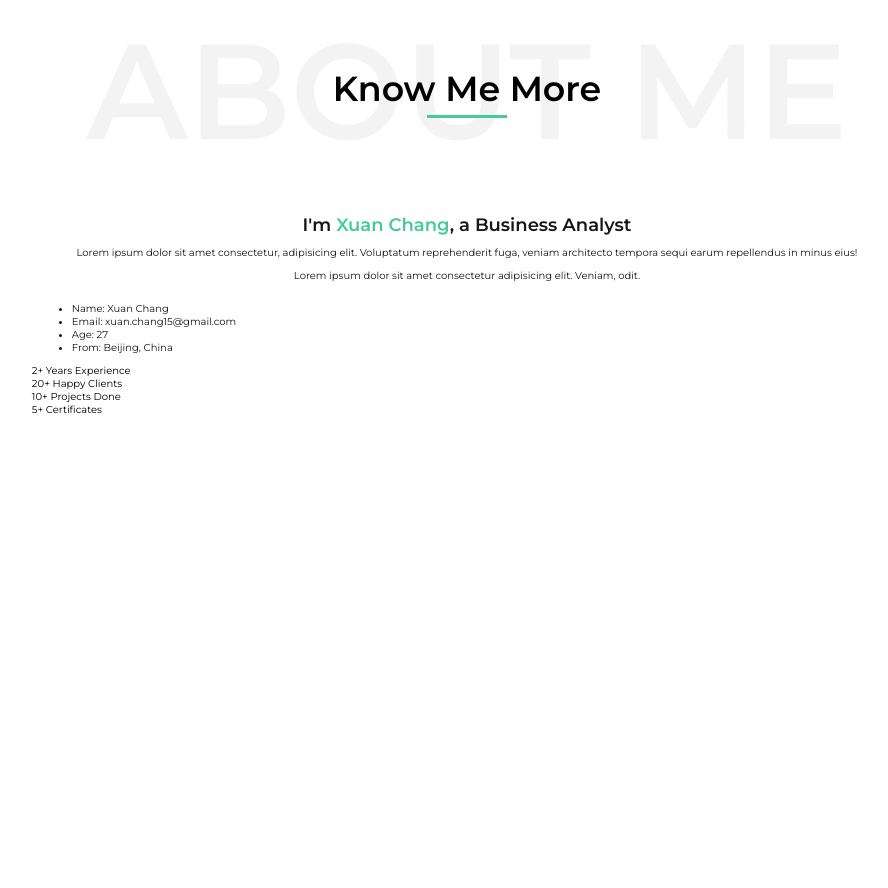
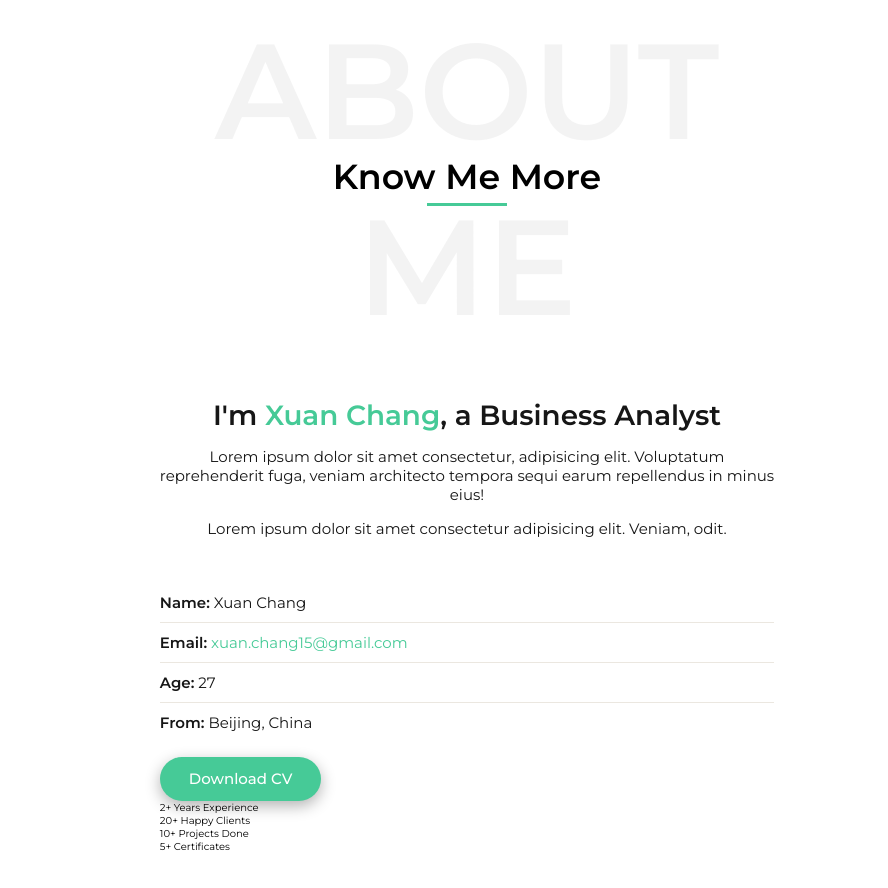
Before and after one commit to AllenBoxinHao/PersonalWebsite_XUAN, a plain HTML site: page index.html in a window 1280 px wide. Shown: the part 932-1820 px from the top of the page, without its empty margins (333-1221 px from the left). Before the commit the page ends 1393 px from the top, so only its background shows below. Drawn offline with Linux system fonts and the light colour scheme.

Commit message:
sass btn separated

```diff
--- a/index.html
+++ b/index.html
@@ -115,13 +115,13 @@
                 </p>
               </div>
               <div class="content--secondary">
-                <ul>
-                  <li>Name: Xuan Chang</li>
-                  <li>Email: xuan.chang15@gmail.com</li>
-                  <li>Age: 27</li>
-                  <li>From: Beijing, China</li>
+                <ul class="content__list">
+                  <li><b>Name:</b> Xuan Chang</li>
+                  <li><b>Email:</b> <span class="text--primary">xuan.chang15@gmail.com</span></li>
+                  <li><b>Age:</b> 27</li>
+                  <li class="border--0"><b>From:</b> Beijing, China</li>
                 </ul>
-                <a href="#" class="btn--secondary"></a>
+                <a href="#" class="btn btn--secondary">Download CV</a>
               </div>
             </article>
             <div class="content--tertiary">
--- a/scss/about.scss
+++ b/scss/about.scss
@@ -1,5 +1,9 @@
 .about__wrap {
+  margin: 0 10vw;
   padding: 0 3.5vw;
+  .text--primary {
+    color: var(--color-primary);
+  }
   .about__header {
     position: relative;
     display: flex;
@@ -36,22 +40,40 @@
       display: block;
     }
   }
-  .about__content{
-      color:rgb(22, 22, 22);
+  .about__content {
+    color: rgb(22, 22, 22);
     display: flex;
     flex-wrap: wrap;
-      .content--primary{
+    .content--primary {
       text-align: center;
       width: 100%;
-          padding: 0 2rem;
-          .content--title{
+      .content--title {
         font-weight: 600;
-              font-size: 1.8rem;
+        font-size: calc(1.5rem + 1vw);
         margin-bottom: 1rem;
-              .text--primary{
-                  color: var(--color-primary);
+      }
+      p {
+        font-size: 1.5rem;
+      }
+    }
+    .content--secondary {
+      font-size: 1.5rem;
+      margin-top: 3rem;
+      width: 100%;
+      max-width: 100%;
+      .content__list {
+        list-style: none;
+        padding: 0;
+        margin: 0 0 1.5rem 0;
+        li{
+            border-bottom: 1px solid rgba(228, 222, 212, 0.712);
+            padding: 1rem 0;
+        }
+        li:last-of-type{
+            border: none;
+        }
+      }
+
     }
   }
 }
-  }
-}
--- /dev/null
+++ b/scss/btn.scss
@@ -0,0 +1,41 @@
+.btn {
+  display: inline-block;
+  line-height: 1.5;
+  text-align: center;
+  text-decoration: none;
+  vertical-align: middle;
+  cursor: pointer;
+  user-select: none;
+  background-color: transparent;
+  border: 1px solid transparent;
+  font-size: 1.5rem;
+  transition: all 0.5s ease;
+
+  &:hover {
+    background: var(--color-primary);
+    color: #fff;
+    text-shadow: none;
+  }
+}
+
+.btn--primary {
+  padding: 1.2rem 3rem;
+  font-weight: 500;
+  border-width: 2px;
+  color: var(--color-primary);
+  border-color: var(--color-primary);
+  border-radius: 50rem;
+  margin-top: 0.5rem;
+  box-shadow: none;
+}
+.btn--secondary {
+  background-color: var(--color-primary);
+  box-shadow: 0 5px 15px rgba(0, 0, 0, 0.3);
+  padding: 1rem 2.8rem;
+  color: white;
+  border-radius: 50rem;
+  font-weight: 500;
+  &:hover {
+    background-color: rgb(59, 177, 132);
+  }
+}
--- a/scss/home.scss
+++ b/scss/home.scss
@@ -10,7 +10,7 @@
     height: 100%;
     width: 100%;
     background-color: rgb(0, 0, 0);
-      opacity: 0.5;
+    opacity: 0.7;
   }
   .home__bg {
     background-image: url("/media/bg.webp");
@@ -73,33 +73,3 @@
     }
   }
 }
-  .btn {
-    display: inline-block;
-    line-height: 1.5;
-    text-align: center;
-    text-decoration: none;
-    vertical-align: middle;
-    cursor: pointer;
-    user-select: none;
-    background-color: transparent;
-    border: 1px solid transparent;
-    font-size: 1.5rem;
-
-    &:hover {
-      background: var(--color-primary);
-      color: #fff;
-      text-shadow: none;
-    }
-  }
-
-  .btn--primary {
-    padding: 1.2rem 3rem;
-    font-weight: 500;
-    border-width: 2px;
-    transition: all 0.5s ease;
-    color: var(--color-primary);
-    border-color: var(--color-primary);
-    border-radius: 50rem;
-    margin-top: 0.5rem;
-    box-shadow: none;
-  }
--- a/scss/navigation.scss
+++ b/scss/navigation.scss
@@ -66,8 +66,8 @@
       color: black;
       opacity: 0.8;
       right: 9rem;
-      margin-top: auto;
-      margin-bottom: auto;
+      top: 1.5rem;
+
       .fab {
         padding: 0 0.7rem;
       }
--- a/scss/style.scss
+++ b/scss/style.scss
@@ -19,5 +19,6 @@ body {
 }
 
 @import "./navigation.scss";
+@import "./btn.scss";
 @import "./home.scss";
 @import "./about.scss";
```
Also changed, not shown: css/style.css, 1 other file. Lines whose indentation alone changed are shown as unchanged.
